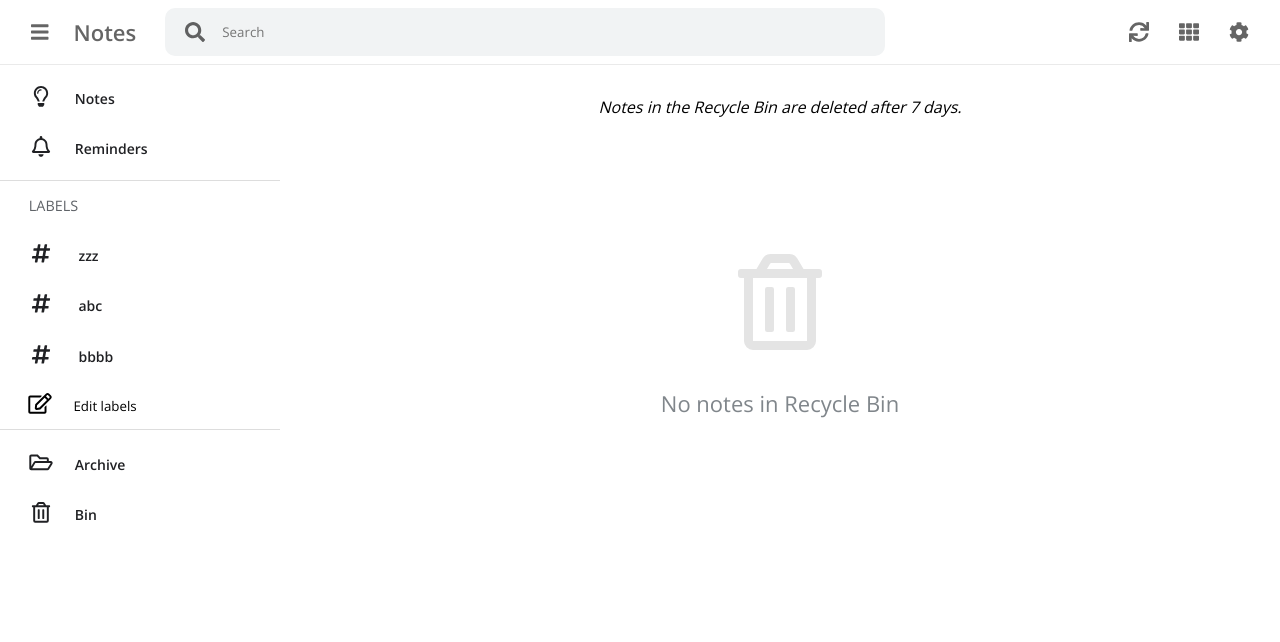
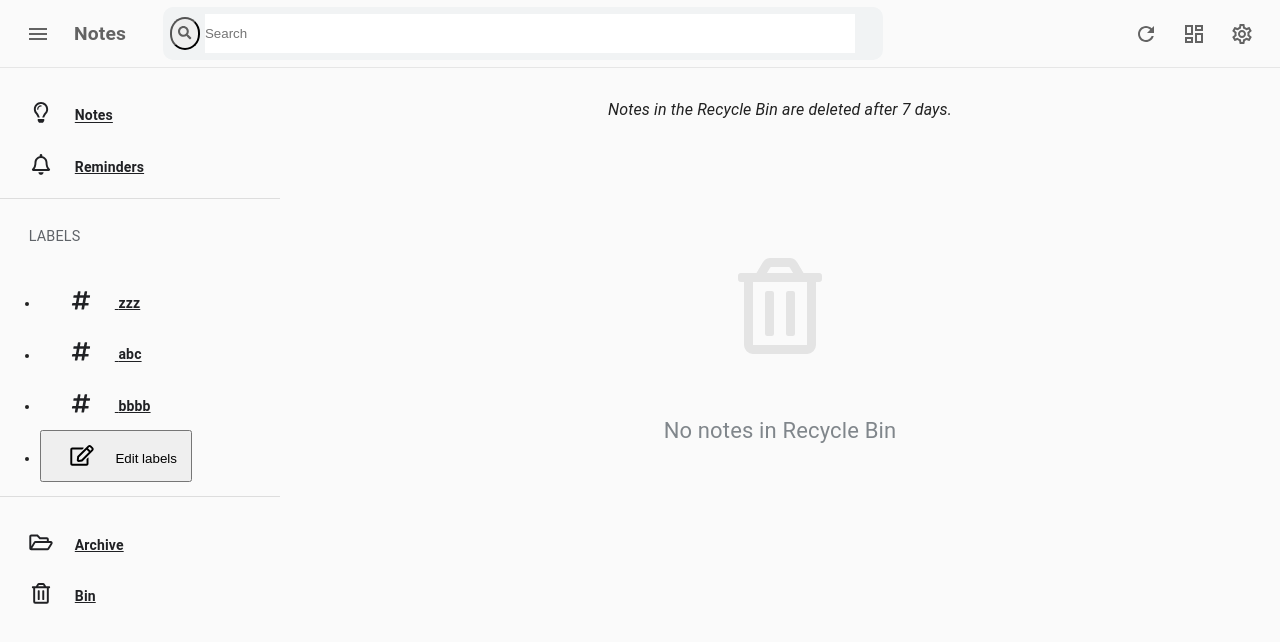
Before and after one commit to Awfj/notes, a React (Create React App) app: page /bin in a window 1280 px wide. Shown: the top 642 px of the page. Built offline with nearby package versions, Linux system fonts and the light colour scheme.

Commit message:
add Material-UI and icons

```diff
--- a/package.json
+++ b/package.json
@@ -8,6 +8,8 @@
     "@fortawesome/free-regular-svg-icons": "^5.11.2",
     "@fortawesome/free-solid-svg-icons": "^5.11.1",
     "@fortawesome/react-fontawesome": "^0.1.4",
+    "@material-ui/core": "^4.7.0",
+    "@material-ui/icons": "^4.5.1",
     "gh-pages": "^2.1.1",
     "node-sass": "^4.12.0",
     "prop-types": "^15.7.2",
--- a/public/index.html
+++ b/public/index.html
@@ -3,11 +3,14 @@
   <head>
     <meta charset="utf-8" />
     <link rel="shortcut icon" href="%PUBLIC_URL%/favicon.ico" />
-    <meta name="viewport" content="width=device-width, initial-scale=1" />
+    <meta
+      name="viewport"
+      content="minimum-scale=1, initial-scale=1, width=device-width, shrink-to-fit=no"
+    />
     <meta name="theme-color" content="#000000" />
     <meta
       name="description"
-      content="Web site created using create-react-app"
+      content="An app for creating and storing notes"
     />
     <link rel="apple-touch-icon" href="logo192.png" />
     <!--
--- a/src/components/App/App.js
+++ b/src/components/App/App.js
@@ -1,5 +1,6 @@
 import React, { useState } from "react";
 import { BrowserRouter as Router, Switch, Route } from "react-router-dom";
+import CssBaseline from "@material-ui/core/CssBaseline";
 
 import styles from "./App.module.scss";
 import Header from "../Header/Header";
@@ -23,6 +24,7 @@ function App() {
 
   return (
     <Router>
+      <CssBaseline />
       <div
         className={styles.App}
         style={isDarkThemeActive ? { backgroundColor: "pink" } : null}
--- a/src/components/Header/Header.js
+++ b/src/components/Header/Header.js
@@ -1,18 +1,17 @@
 import React, { useState } from "react";
 import PropTypes from "prop-types";
-import { FontAwesomeIcon } from "@fortawesome/react-fontawesome";
-import {
-  faSearch,
-  faCog,
-  faTh,
-  faThList,
-  faBars,
-  faSync
-} from "@fortawesome/free-solid-svg-icons";
+
 import styles from "./Header.module.scss";
-import Dropdown from "../Dropdown/Dropdown";
+import MenuIcon from '@material-ui/icons/Menu';
+import SearchIcon from "@material-ui/icons/Search";
+import ViewAgendaOutlinedIcon from "@material-ui/icons/ViewAgendaOutlined";
+import DashboardOutlinedIcon from '@material-ui/icons/DashboardOutlined';
+import SettingsOutlinedIcon from "@material-ui/icons/SettingsOutlined";
+import IconButton from "@material-ui/core/IconButton";
+import RefreshIcon from "@material-ui/icons/Refresh";
 import Search from "../../components/Search/Search";
 import Settings from "../../components/Modal/Settings/Settings";
+import Menu from "../Menu/Menu";
 
 const Header = props => {
   const [isSettingsOpen, setIsSettingsOpen] = useState(false);
@@ -23,13 +22,12 @@ const Header = props => {
         <Settings onCloseModal={() => setIsSettingsOpen(false)} />
       )}
       <div>
-        <button
-          type="button"
+        <IconButton
           className={styles.iconSidebar}
           onClick={props.toggleSidebar}
         >
-          <FontAwesomeIcon icon={faBars} />
-        </button>
+          <MenuIcon />
+        </IconButton>
         <h1>Notes</h1>
       </div>
       {window.innerWidth >= 768 && (
@@ -41,28 +39,31 @@ const Header = props => {
 
       <div>
         {window.innerWidth < 768 && (
-          <button type="button">
-            <FontAwesomeIcon icon={faSearch} />
-          </button>
+          <IconButton>
+            <SearchIcon />
+          </IconButton>
         )}
-        <button type="button">
-          <FontAwesomeIcon icon={faSync} />
-        </button>
+        <IconButton aria-label="Refresh">
+          <RefreshIcon />
+        </IconButton>
         {window.innerWidth >= 600 && (
-          <button type="button" onClick={props.toggleNotesLayout}>
-            <FontAwesomeIcon
-              icon={props.notesLayout === "grid" ? faThList : faTh}
-            />
-          </button>
+          <IconButton aria-label="Toggle Layout" onClick={props.toggleNotesLayout}>
+            {props.notesLayout === "grid" ? (
+              <ViewAgendaOutlinedIcon />
+            ) : (
+              <DashboardOutlinedIcon />
+            )}
+          </IconButton>
         )}
 
-        <Dropdown
-          mainButton={<FontAwesomeIcon icon={faCog} />}
+        <Menu
+          icon={<SettingsOutlinedIcon />}
           options={[
             ["Settings", () => setIsSettingsOpen(true)],
             ["Enable dark theme"]
           ]}
         />
+        {/* <Dropdown /> */}
       </div>
     </header>
   );
--- a/src/components/Header/Header.module.scss
+++ b/src/components/Header/Header.module.scss
@@ -18,17 +18,21 @@
     font-size: 1.375em;
   }
   svg {
-    display: block;
+    // display: block;
   }
   h1,
   svg {
     color: black;
     opacity: 0.6;
   }
-  button {
-    font-size: 1.25rem;
-    padding: 0.7em 0.75em;
-  }
+  // button {
+  //   font-size: 1.25rem;
+  //   padding: 0.7em 0.75em;
+  // }
+  // button {
+  //   border: 1px solid red;
+  //   border-radius: 0;
+  // }
   .iconSidebar {
     margin-right: 0.5em;
   }
--- /dev/null
+++ b/src/components/Menu/Menu.js
@@ -0,0 +1,103 @@
+import React from "react";
+import PropTypes from "prop-types";
+
+import styles from "./Menu.module.scss";
+import IconButton from "@material-ui/core/IconButton";
+import ClickAwayListener from "@material-ui/core/ClickAwayListener";
+import Fade from "@material-ui/core/Fade";
+import Paper from "@material-ui/core/Paper";
+import Popper from "@material-ui/core/Popper";
+import MenuItem from "@material-ui/core/MenuItem";
+import MenuList from "@material-ui/core/MenuList";
+
+const Menu = ({ icon, options }) => {
+  const [open, setOpen] = React.useState(false);
+  const anchorRef = React.useRef(null);
+
+  const handleToggle = () => {
+    setOpen(prevOpen => !prevOpen);
+  };
+
+  const handleClose = event => {
+    if (anchorRef.current && anchorRef.current.contains(event.target)) {
+      return;
+    }
+
+    setOpen(false);
+  };
+
+  function handleListKeyDown(event) {
+    if (event.key === "Tab" || event.key === "Escape") {
+      event.preventDefault();
+      setOpen(false);
+    }
+  }
+
+  const prevOpen = React.useRef(open);
+  React.useEffect(() => {
+    if (prevOpen.current === true && open === false) {
+      anchorRef.current.focus();
+    }
+
+    prevOpen.current = open;
+  }, [open]);
+
+  const handleOptionFunction = optionFunction => {
+    optionFunction();
+    setOpen(false);
+  };
+
+  return (
+    <div className={styles.root}>
+      <IconButton
+        aria-label="Settings"
+        ref={anchorRef}
+        onClick={handleToggle}
+        aria-controls={open ? "menu-list-fade" : undefined}
+        aria-haspopup="true"
+      >
+        {icon}
+      </IconButton>
+      <Popper
+        open={open}
+        anchorEl={anchorRef.current}
+        role={undefined}
+        transition
+        placement={"bottom-start"}
+      >
+        {({ TransitionProps }) => (
+          <Fade {...TransitionProps} timeout={100}>
+            <Paper className={styles.paper}>
+              <ClickAwayListener onClickAway={handleClose}>
+                <MenuList
+                  autoFocusItem={open}
+                  id="menu-list-fade"
+                  onKeyDown={handleListKeyDown}
+                >
+                  {options.map(option => {
+                    const [optionTitle, optionFunction] = option;
+                    return (
+                      <MenuItem
+                        key={optionTitle}
+                        onClick={() => handleOptionFunction(optionFunction)}
+                      >
+                        {optionTitle}
+                      </MenuItem>
+                    );
+                  })}
+                </MenuList>
+              </ClickAwayListener>
+            </Paper>
+          </Fade>
+        )}
+      </Popper>
+    </div>
+  );
+};
+
+Menu.propTypes = {
+  icon: PropTypes.element.isRequired,
+  options: PropTypes.array.isRequired
+};
+
+export default Menu;
--- /dev/null
+++ b/src/components/Menu/Menu.module.scss
@@ -0,0 +1,6 @@
+.root {
+  display: flex;
+}
+// .paper {
+//   border: 1px solid red;
+// }
--- a/src/index.css
+++ b/src/index.css
@@ -1,4 +1,4 @@
-@import-normalize;
+/* @import-normalize; */
 
 html {
   box-sizing: border-box;
@@ -21,7 +21,7 @@ body {
   z-index: 999;
 }
 
-a {
+/* a {
   text-decoration: none;
 }
 
@@ -61,4 +61,4 @@ dd {
 
 li {
   display: block;
-}
+} */
```
Also changed, not shown: 1 other file (tests, documents, lock files or other folders).
